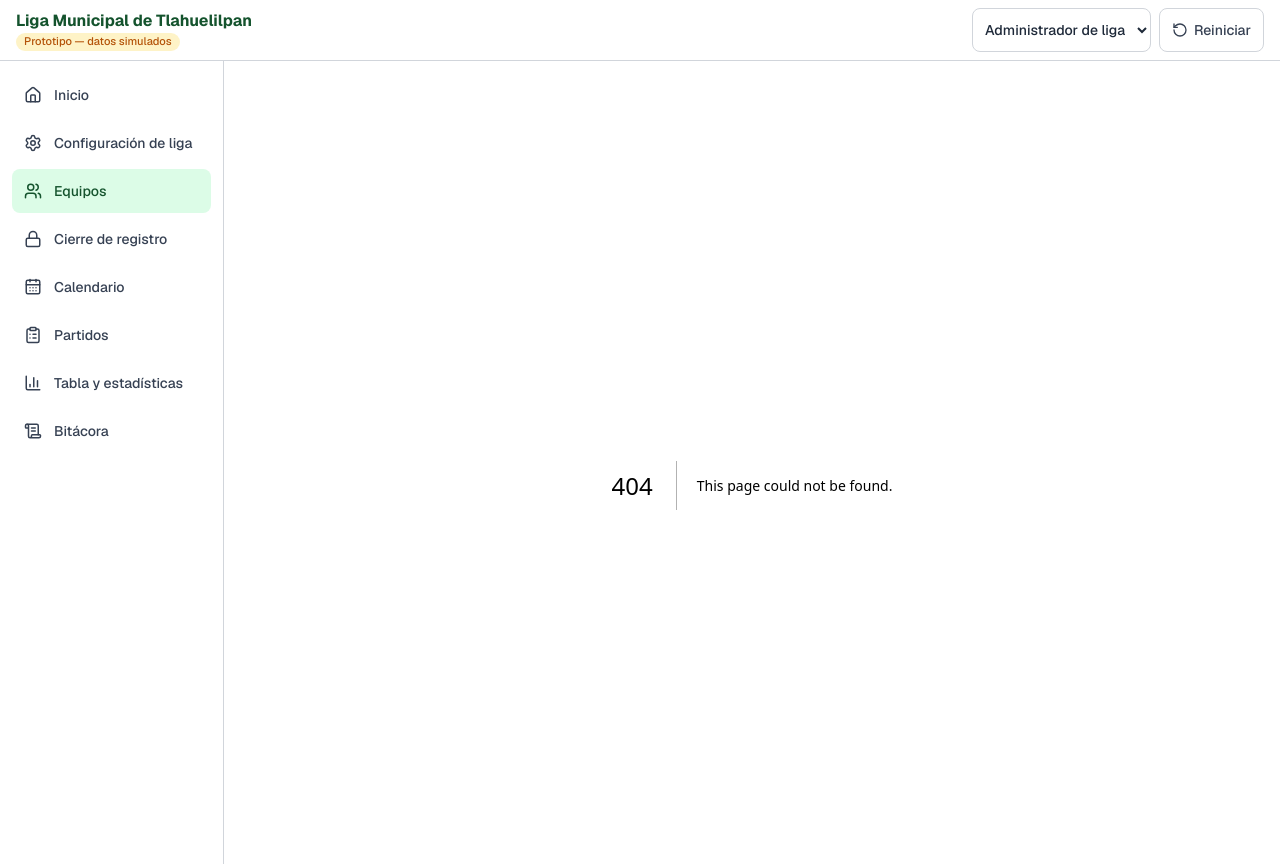
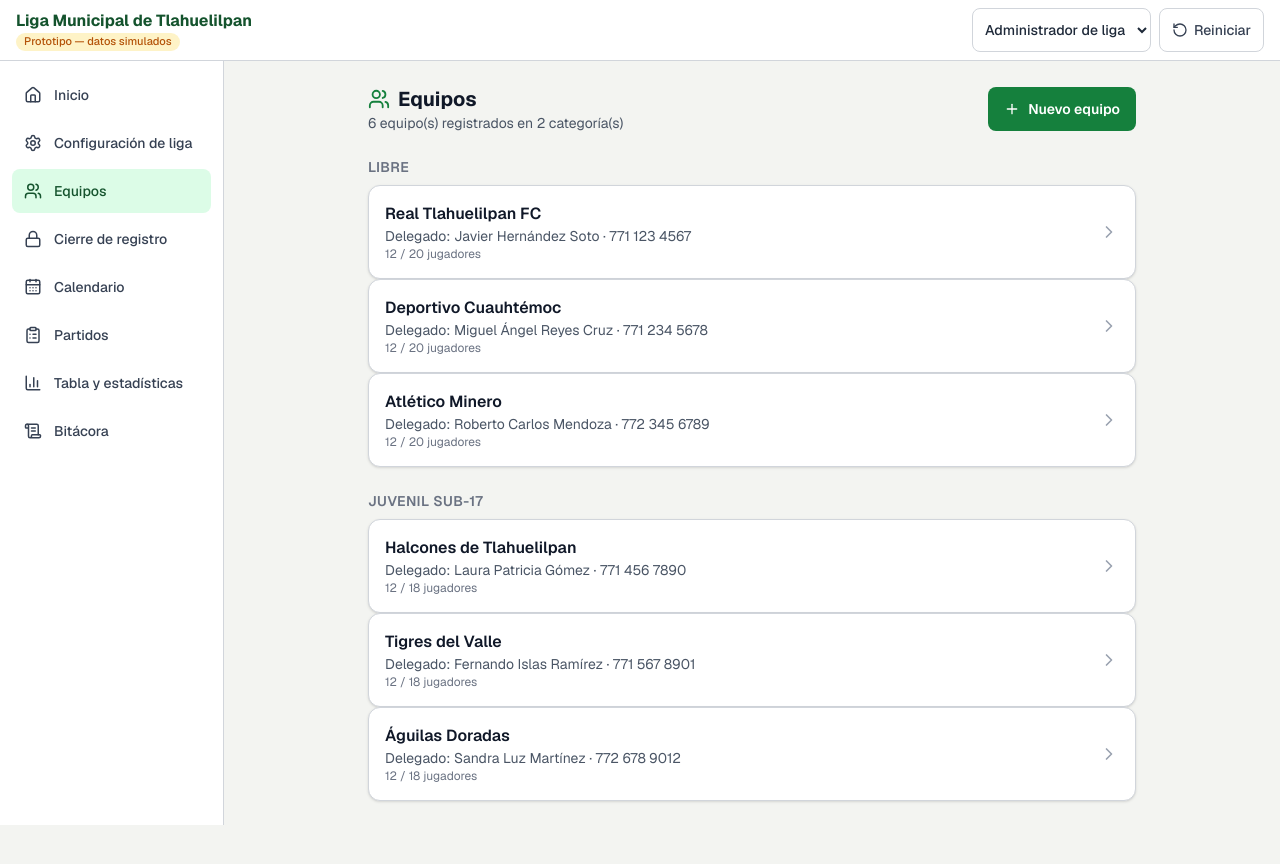
Before and after one commit to abdideev/liga-simulator, a Next.js app: page /equipos in a window 1280 px wide. Before the commit this address had no page. Shown: the top 864 px of the page. After the commit the page ends 825 px from the top, so only its background shows below. Built offline with nearby package versions, Linux system fonts and the light colour scheme.

Commit message:
feat(equipos): agregar listado y alta de equipos por categoría

```diff
--- /dev/null
+++ b/src/app/equipos/page.tsx
@@ -0,0 +1,171 @@
+"use client";
+
+import { useState } from "react";
+import Link from "next/link";
+import { ChevronRight, Plus, Users } from "lucide-react";
+
+import { useSimulador } from "@/context/SimuladorContext";
+import Boton from "@/components/ui/Boton";
+import Campo, { claseCampo } from "@/components/ui/Campo";
+import Tarjeta from "@/components/ui/Tarjeta";
+import EstadoVacio from "@/components/ui/EstadoVacio";
+
+export default function EquiposPage() {
+  const { estado, crearEquipo } = useSimulador();
+  const { categorias, equipos, jugadores, rolActual } = estado;
+  const [mostrarNuevo, setMostrarNuevo] = useState(false);
+
+  const [nombre, setNombre] = useState("");
+  const [categoriaId, setCategoriaId] = useState(categorias[0]?.id ?? "");
+  const [delegadoNombre, setDelegadoNombre] = useState("");
+  const [delegadoTelefono, setDelegadoTelefono] = useState("");
+  const [error, setError] = useState<string | null>(null);
+
+  function manejarEnvio(e: React.FormEvent) {
+    e.preventDefault();
+    if (!nombre.trim() || !categoriaId || !delegadoNombre.trim() || !delegadoTelefono.trim()) {
+      setError("Todos los campos son obligatorios");
+      return;
+    }
+    const categoria = categorias.find((c) => c.id === categoriaId);
+    const equiposEnCategoria = equipos.filter((e) => e.categoriaId === categoriaId).length;
+    if (categoria && equiposEnCategoria >= categoria.cupoEquipos) {
+      setError(`La categoría ${categoria.nombre} ya alcanzó su cupo de ${categoria.cupoEquipos} equipos`);
+      return;
+    }
+    crearEquipo({
+      nombre: nombre.trim(),
+      categoriaId,
+      delegado: { nombre: delegadoNombre.trim(), telefono: delegadoTelefono.trim() },
+    });
+    setNombre("");
+    setDelegadoNombre("");
+    setDelegadoTelefono("");
+    setError(null);
+    setMostrarNuevo(false);
+  }
+
+  return (
+    <div className="mx-auto max-w-3xl space-y-6">
+      <div className="flex items-center justify-between">
+        <div>
+          <h1 className="flex items-center gap-2 text-xl font-bold text-gray-900">
+            <Users className="text-(--color-primary)" size={22} />
+            Equipos
+          </h1>
+          <p className="text-sm text-gray-600">
+            {equipos.length} equipo(s) registrados en {categorias.length} categoría(s)
+          </p>
+        </div>
+        {rolActual === "administrador" && !mostrarNuevo && (
+          <Boton onClick={() => setMostrarNuevo(true)}>
+            <Plus size={16} />
+            Nuevo equipo
+          </Boton>
+        )}
+      </div>
+
+      {mostrarNuevo && (
+        <Tarjeta>
+          <h2 className="mb-3 font-semibold text-gray-900">Registrar equipo</h2>
+          <form onSubmit={manejarEnvio} className="space-y-3">
+            <Campo etiqueta="Nombre del equipo">
+              <input
+                className={claseCampo}
+                value={nombre}
+                onChange={(e) => setNombre(e.target.value)}
+                placeholder="Ej. Real Tlahuelilpan FC"
+              />
+            </Campo>
+            <Campo etiqueta="Categoría">
+              <select
+                className={claseCampo}
+                value={categoriaId}
+                onChange={(e) => setCategoriaId(e.target.value)}
+              >
+                {categorias.map((c) => (
+                  <option key={c.id} value={c.id}>
+                    {c.nombre}
+                  </option>
+                ))}
+              </select>
+            </Campo>
+            <div className="grid grid-cols-2 gap-3">
+              <Campo etiqueta="Nombre del delegado">
+                <input
+                  className={claseCampo}
+                  value={delegadoNombre}
+                  onChange={(e) => setDelegadoNombre(e.target.value)}
+                />
+              </Campo>
+              <Campo etiqueta="Teléfono del delegado">
+                <input
+                  className={claseCampo}
+                  value={delegadoTelefono}
+                  onChange={(e) => setDelegadoTelefono(e.target.value)}
+                  placeholder="771 123 4567"
+                />
+              </Campo>
+            </div>
+            {error && <p className="text-sm font-medium text-(--color-danger)">{error}</p>}
+            <div className="flex gap-2">
+              <Boton type="submit">Registrar equipo</Boton>
+              <Boton type="button" variante="secundario" onClick={() => setMostrarNuevo(false)}>
+                Cancelar
+              </Boton>
+            </div>
+          </form>
+        </Tarjeta>
+      )}
+
+      {equipos.length === 0 && !mostrarNuevo && (
+        <EstadoVacio
+          icono={Users}
+          titulo="Todavía no hay equipos registrados"
+          descripcion="Registra el primer equipo de la liga para poder inscribir jugadores."
+          accion={
+            rolActual === "administrador" ? (
+              <Boton onClick={() => setMostrarNuevo(true)}>
+                <Plus size={16} />
+                Nuevo equipo
+              </Boton>
+            ) : undefined
+          }
+        />
+      )}
+
+      {categorias.map((categoria) => {
+        const equiposCat = equipos.filter((e) => e.categoriaId === categoria.id);
+        if (equiposCat.length === 0) return null;
+        return (
+          <div key={categoria.id}>
+            <h2 className="mb-2 text-sm font-semibold uppercase tracking-wide text-gray-500">
+              {categoria.nombre}
+            </h2>
+            <div className="space-y-2">
+              {equiposCat.map((equipo) => {
+                const plantel = jugadores.filter((j) => j.equipoId === equipo.id);
+                return (
+                  <Link key={equipo.id} href={`/equipos/${equipo.id}`}>
+                    <Tarjeta className="flex items-center justify-between transition-colors hover:border-(--color-primary)">
+                      <div>
+                        <p className="font-semibold text-gray-900">{equipo.nombre}</p>
+                        <p className="text-sm text-gray-600">
+                          Delegado: {equipo.delegado.nombre} · {equipo.delegado.telefono}
+                        </p>
+                        <p className="text-xs text-gray-500">
+                          {plantel.length} / {categoria.limiteJugadoresPorPlantel} jugadores
+                        </p>
+                      </div>
+                      <ChevronRight className="shrink-0 text-gray-400" size={20} />
+                    </Tarjeta>
+                  </Link>
+                );
+              })}
+            </div>
+          </div>
+        );
+      })}
+    </div>
+  );
+}
```
